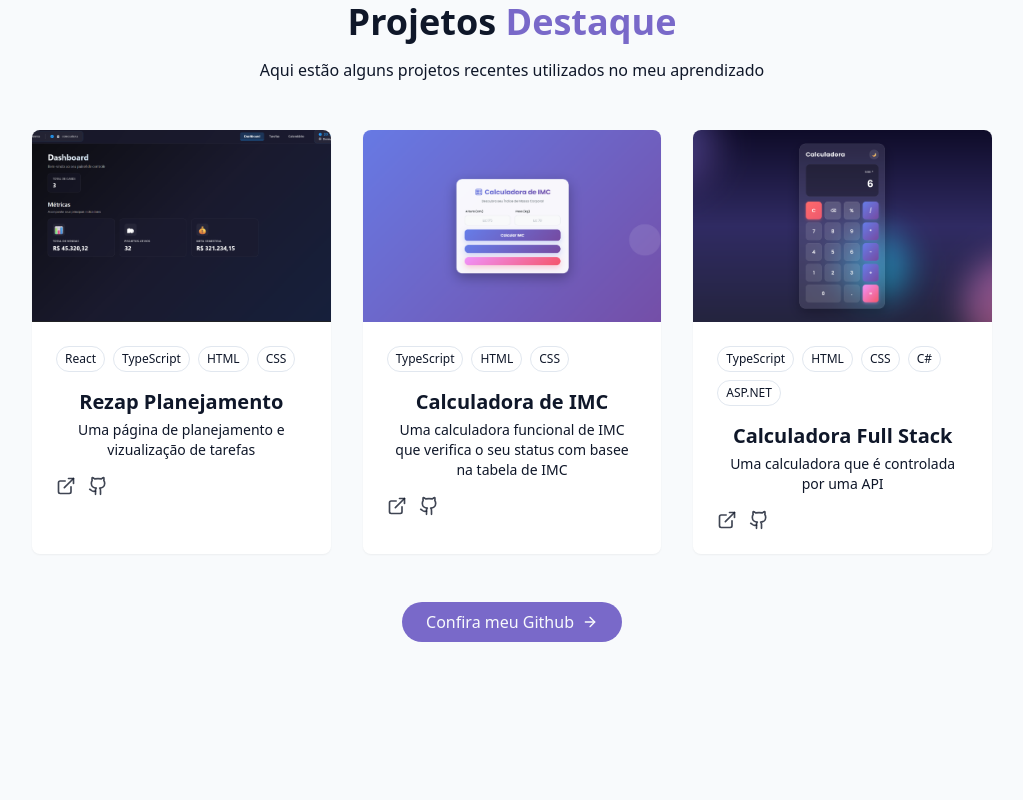
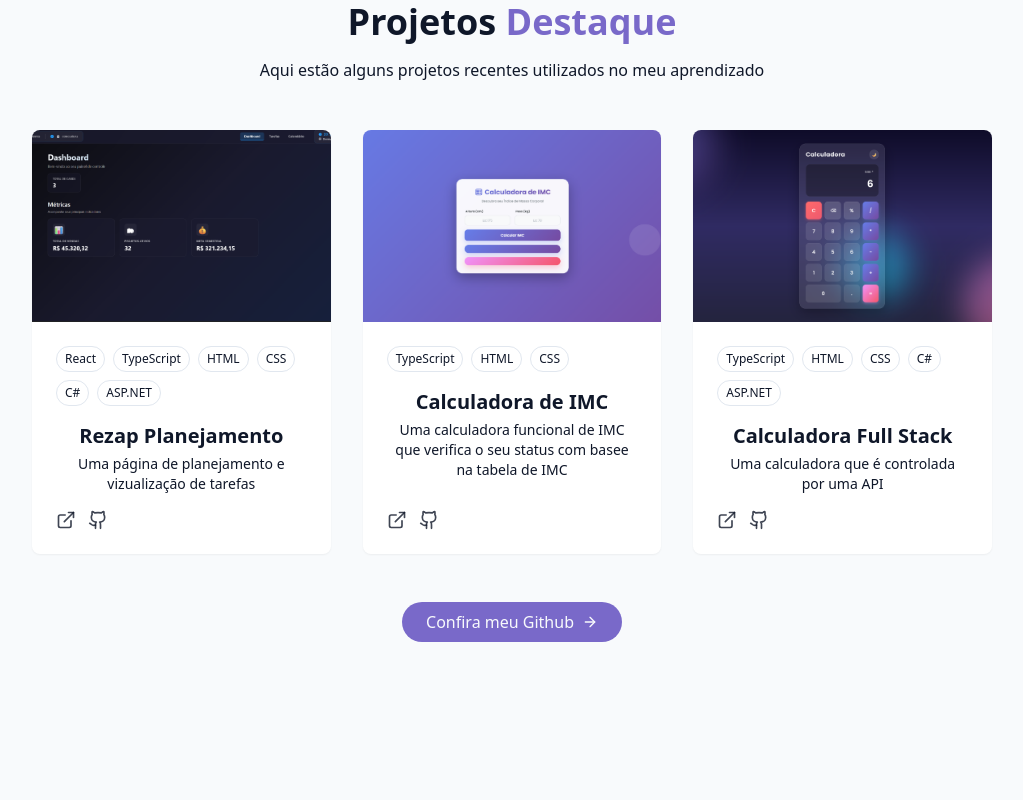
Before and after one commit to Xcode-sketcher/portifoliov3, a React (Vite) app: page / in a window 1280 px wide. Shown: the part 1920-2720 px from the top of the page, without its empty margins (128-1151 px from the left). Built offline with nearby package versions, Linux system fonts and the light colour scheme; no server answers.

Commit message:
feat: ajuste no link de projeto

```diff
--- a/src/components/ProjectsSection.tsx
+++ b/src/components/ProjectsSection.tsx
@@ -6,7 +6,7 @@ const projects = [
         title: "Rezap Planejamento",
         description: "Uma página de planejamento e vizualização de tarefas",
         image: "/projects/rezap.png",
-        tags: ["React", "TypeScript", "HTML", "CSS"],
+        tags: ["React", "TypeScript", "HTML", "CSS", "C#", "ASP.NET"],
         demoUrl: "https://dashboard-planejamento-63pi0wsav-xcode-sketchers-projects.vercel.app/",
         github: "https://github.com/Xcode-sketcher/Dashboard-planejamento"
     },
@@ -43,13 +43,13 @@ export const ProjectSection = () => {
 
             <div className="grid grid-cols-1 md:grid-cols-2 lg:grid-cols-3 gap-8">
                 {projects.map((project, key) => (
-                    <div key={key} className="group bg-card rounded-lg overflow-hidden shadow-xs card-hover">
+                    <div key={key} className="group bg-card rounded-lg overflow-hidden shadow-xs card-hover flex flex-col h-full">
 
                         <div className="h-48 overflow-hidden">
                             <img src={project.image} alt={project.title} className="w-full h-full object-cover transition-transform duration-500 group-hover:scale-110" />
                         </div>
 
-                        <div className="p-6">
+                        <div className="p-6 flex flex-col flex-grow">
                             <div className="flex flex-wrap gap-2 mb-4">
                                 {project.tags.map((tag) => (
                                     <span className="px-2 py-1 text-xs font-medium border rounded-full bg-secondary text-secondary-foreground">
@@ -61,7 +61,7 @@ export const ProjectSection = () => {
 
                             <h3 className="text-xl font-semibold mb-1">{project.title}</h3>
                             <p className="text-muted-foreground text-sm mb-4">{project.description}</p>
-                            <div className="flex justify-between items-center">
+                            <div className="flex justify-between items-center mt-auto">
                                 <div className="flex space-x-3">
                                     <a href={project.demoUrl} className="text-foreground/80 hover:text-primary transition-colors duration-300" target="_blank">
                                         <ExternalLinkIcon size={20} />
```
